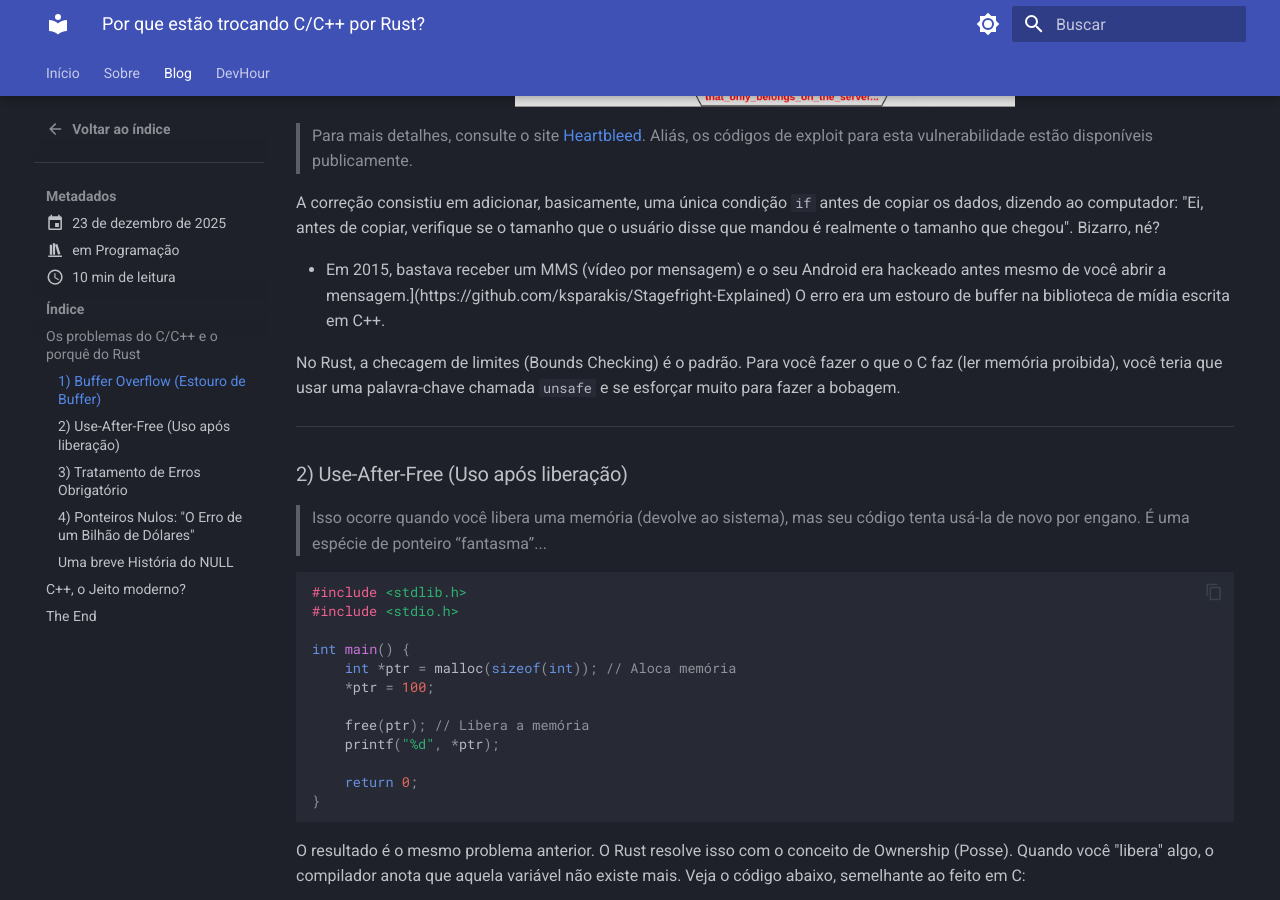
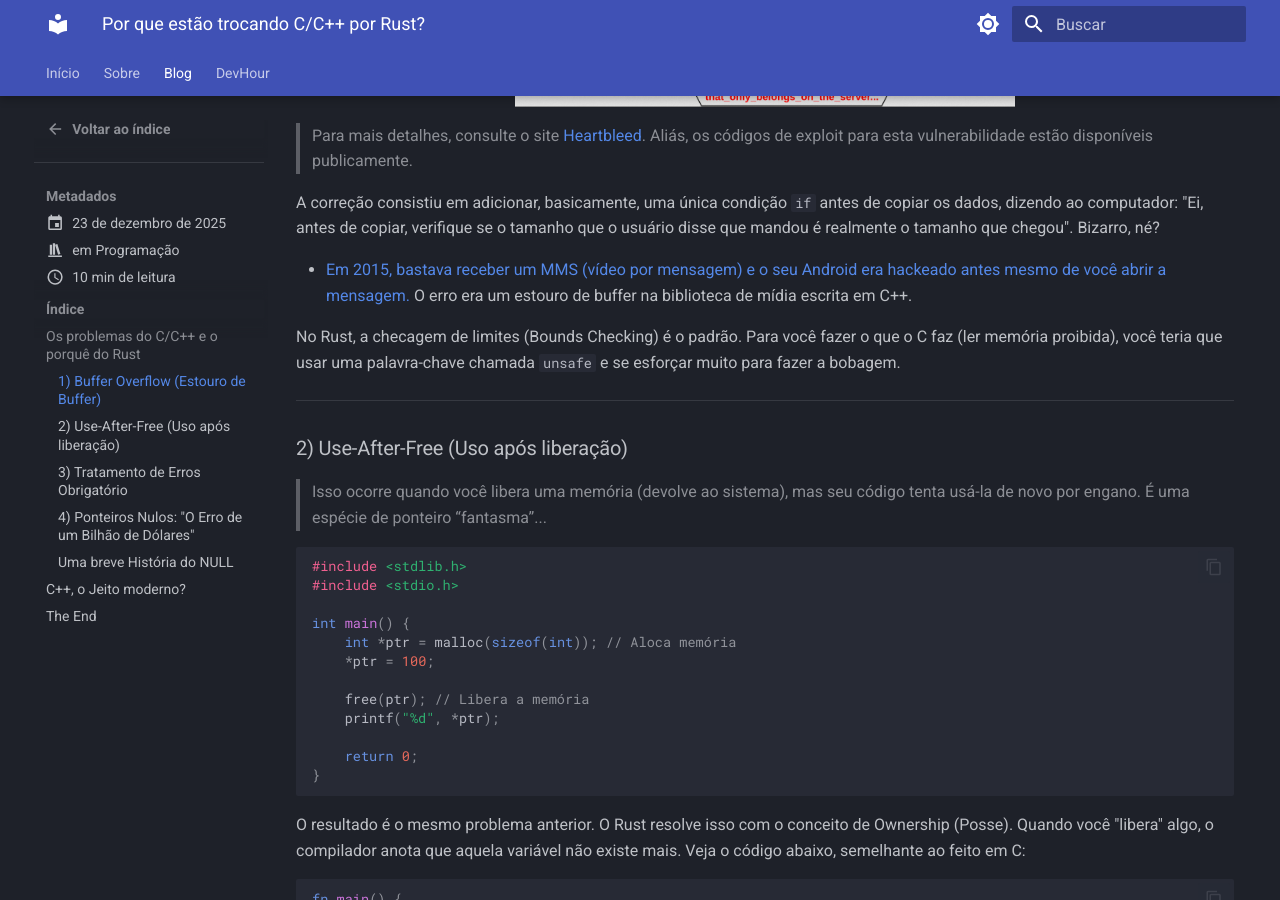
Before and after one commit to alexsousadev/bitabit, an MkDocs documentation site: the page built from docs/blog/posts/2025-12-23_rust_vs_c/rust_versus_c_e_c++.md, in a window 1280 px wide and 900 px high, scrolled down 2776 px. Built offline with MkDocs 1.6.1 and Material for MkDocs 9.7.7, drawn with Linux system fonts in a browser that asks for light colours.

Commit message:
fix the formatting link about mms

```diff
--- a/docs/blog/posts/2025-12-23_rust_vs_c/rust_versus_c_e_c++.md
+++ b/docs/blog/posts/2025-12-23_rust_vs_c/rust_versus_c_e_c++.md
@@ -90,7 +90,7 @@ A brecha permitia que hackers pudessem "pescar" até 64 KB de informações de d
 
 A correção consistiu em adicionar, basicamente, uma única condição `if` antes de copiar os dados, dizendo ao computador: "Ei, antes de copiar, verifique se o tamanho que o usuário disse que mandou é realmente o tamanho que chegou". Bizarro, né?
 
-- Em 2015, bastava receber um MMS (vídeo por mensagem) e o seu Android era hackeado antes mesmo de você abrir a mensagem.](https://github.com/ksparakis/Stagefright-Explained) O erro era um estouro de buffer na biblioteca de mídia escrita em C++.
+- [Em 2015, bastava receber um MMS (vídeo por mensagem) e o seu Android era hackeado antes mesmo de você abrir a mensagem.](https://github.com/ksparakis/Stagefright-Explained) O erro era um estouro de buffer na biblioteca de mídia escrita em C++.
 
 No Rust, a checagem de limites (Bounds Checking) é o padrão. Para você fazer o que o C faz (ler memória proibida), você teria que usar uma palavra-chave chamada `unsafe` e se esforçar muito para fazer a bobagem.
 
```
